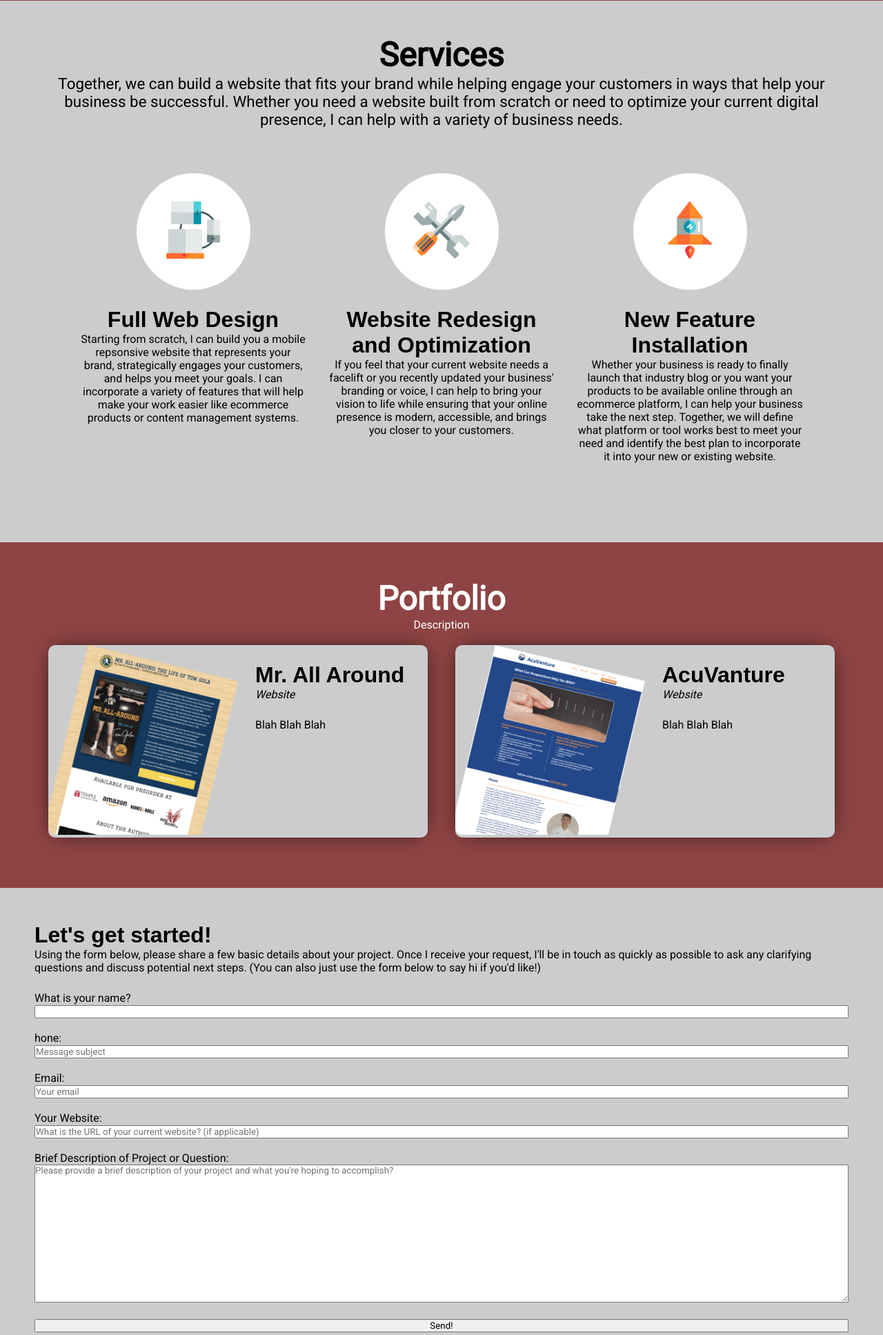
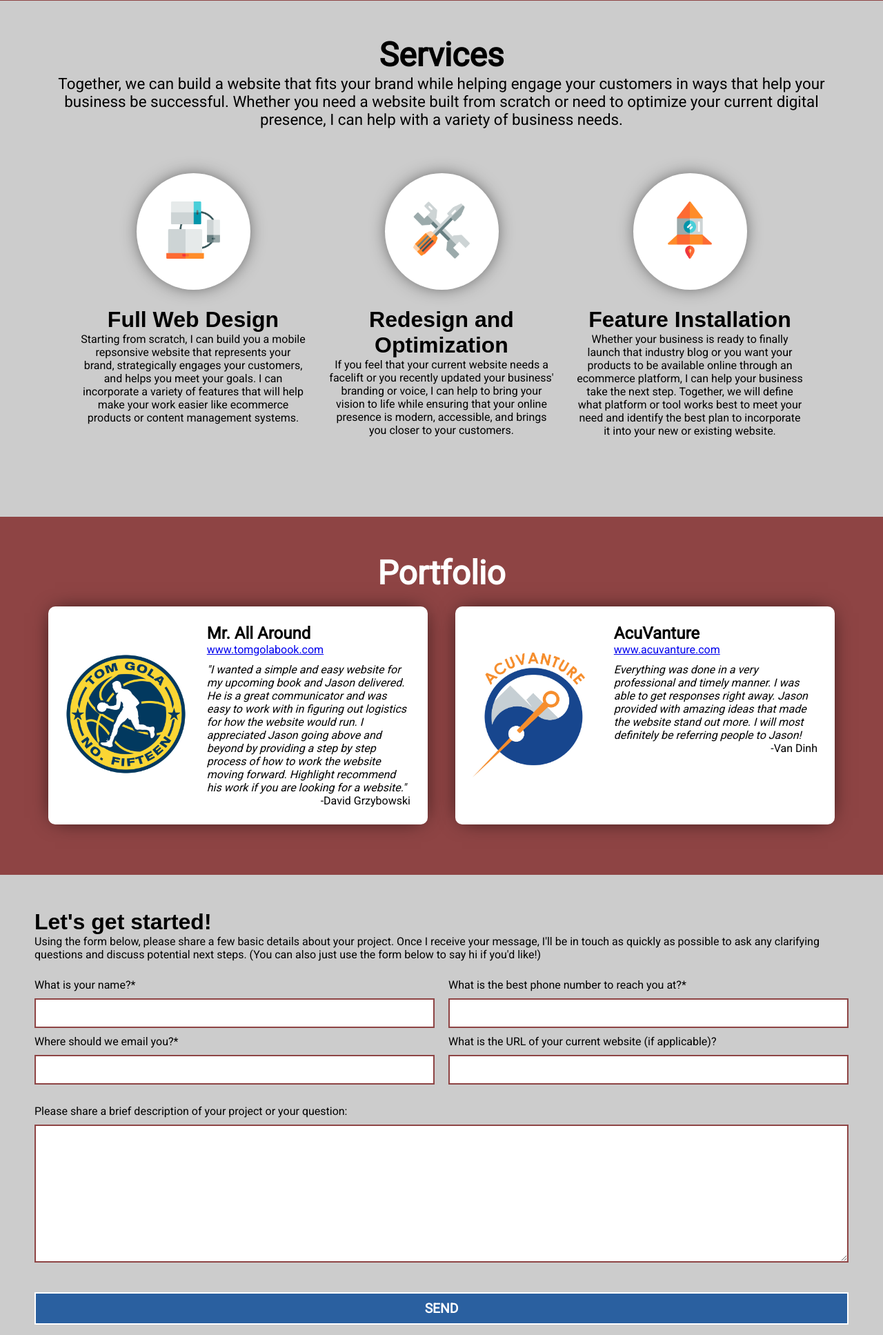
Before and after one commit to jasonbodman/portfolio-redesign, a PHP site: page / in a window 1280 px wide. Shown: the part 799-2734 px from the top of the page at 69% size. Run offline with PHP 8.4, Linux system fonts and the light colour scheme; some libraries are stand-ins or nearby versions; some web fonts are replaced.

Commit message:
update logos, icons, and footer content

```diff
--- a/css/styles.css
+++ b/css/styles.css
@@ -21,15 +21,11 @@
 }
 
 .left {
-  padding-left: 18px;
-  padding-right: 25%;
-  margin-right: 15%;
+  text-align: left;
 }
 
 .right {
-  padding-right: 18px;
-  padding-left: 25%;
-  margin-left: 15%;
+	text-align: right;
 }
 
 
@@ -100,6 +97,7 @@ section#services {
 	width: 50%;
 	height: auto;
 	margin: 0 auto;
+	box-shadow: 0px 0px 30px -10px black;
 }
 
 .service-description {
@@ -120,8 +118,9 @@ section#portfolio {
 
 .project-item {
 	width: 50%;
+	min-width: 550px;
 	text-align: left;
-	background-color: #ccc;
+	background-color: #fff;
 	color: #000;
 	box-shadow: 0px 0px 30px -10px black;
 	margin: 20px;
@@ -130,16 +129,17 @@ section#portfolio {
 }
 
 .project-image {
-	width: 50%;
+	width: 35%;
+	margin: auto 0px auto 20px;
 }
 
 .project-info {
-	width: 50%;
-	padding: 25px
+	width: 65%;
+	padding: 25px;
 }
 
-.project-description {
-	margin-top: 25px;
+.project-quote {
+	margin-top: 10px;
 }
 
 section#contact {
@@ -155,12 +155,49 @@ section#contact {
 
 }
 
+.input-block {
+	display: flex;
+}
+
+.input-item-left {
+	display: block;
+	margin-right: 20px;
+}
+
+.input-item-right {
+	display: block;
+}
+
 input {
-
+	width: 100%;
+	background-color: #fff;
+	color: #2a60a0;
+	padding: 10px 5px;
+	margin: 10px 0px;
+	font-size: 1rem;
+	border: 2px solid #8e4444;
 }
 
 textarea	{
+	width: 100%;
+	background-color: #fff;
+	color: #2a60a0;
+	padding: 10px 5px;
+	margin: 10px 0px;
+	font-size: 1rem;
+	border: 2px solid #8e4444;
+}
 
+input.submit {
+	width: 100%;
+	background-color: #2a60a0;
+	color: #fff;
+	padding: 10px 5px;
+	margin: 10px 0px;
+	font-size: 1.2rem;
+	border: 2px solid #fff;
+	text-transform: uppercase;
+	font-weight: bold;
 }
 
 footer {
@@ -230,8 +268,6 @@ img.service-image {
 }
 
 img.thumbnail {
-	margin-: 0px;
-	border-radius: 10px;
 }
 
 .project-info h2 {
--- a/index.html
+++ b/index.html
@@ -7,6 +7,7 @@
 		<meta charset="utf-8">
 
 		<!--Linked styles-->
+		<link rel="stylesheet" href="https://use.fontawesome.com/releases/v5.0.13/css/all.css" integrity="sha384-DNOHZ68U8hZfKXOrtjWvjxusGo9WQnrNx2sqG0tfsghAvtVlRW3tvkXWZh58N9jp" crossorigin="anonymous">
 		<link href="https://fonts.googleapis.com/css?family=Roboto|Zeyada" rel="stylesheet">
 
 		<!--Local styles-->
@@ -78,7 +79,7 @@
 							<img src="img/tools.png" class="service-image">
 						</div> <!--service-image-bg-->
 						<div class="service-description">
-							<h2>Website Redesign and Optimization</h2>
+							<h2>Redesign and Optimization</h2>
 							<p>If you feel that your current website needs a facelift or
 								you recently updated your business' branding or voice, I can
 								help to bring your vision to life while ensuring that	your
@@ -92,7 +93,7 @@
 							<img src="img/startup.png" class="service-image">
 						</div> <!--service-image-bg-->
 						<div class="service-description">
-							<h2>New Feature Installation</h2>
+							<h2>Feature Installation</h2>
 							<p>Whether your business is ready to finally launch that
 								industry blog or you want your products to be available online
 								through	an ecommerce platform, I can help your business take
@@ -107,57 +108,85 @@
 
 			<section id="portfolio" class="portfolio">
 				<h1 class="center">Portfolio</h1>
-				<p class="center">Description</p>
 				<div class="project-list">
 					<div class="project-item">
 						<div class="project-image">
-							<img class="thumbnail" src="img/tomgola_thumb.png">
+							<img class="thumbnail" src="img/golaLogo.png">
 						</div>
 						<div class="project-info">
-							<h2>Mr. All Around</h3>
-							<p><i>Website</i></p>
-							<p class="project-description">Blah Blah Blah</p>
-						</div>
-					</div>
+							<h3 class="robot">Mr. All Around</h3>
+							<p><a href="http://www.tomgolabook.com/">www.tomgolabook.com</a></p>
+							<p class="project-quote"><i>"I wanted a simple and easy website
+								for my upcoming book and Jason delivered. He is a great
+								communicator and was easy to work with in figuring out
+								logistics for how the website would run. I appreciated Jason
+								going above and beyond by providing a step by step process of
+								how to work the website moving forward. Highlight recommend his
+								work if you are looking for a website."</i></p>
+								<p class="right">-David Grzybowski</p>
+						</div> <!-- project-info -->
+					</div> <!-- project-item -->
 					<div class="project-item">
 						<div class="project-image">
-							<img class="thumbnail" src="img/acuvanture_thumb.png">
-						</div>
+							<img class="thumbnail" src="img/AcuVanture_logo.jpeg">
+						</div> <!-- project-image -->
 						<div class="project-info">
-							<h2>AcuVanture</h3>
-							<p><i>Website</i></p>
-							<p class="project-description">Blah Blah Blah</p>
-						</div>
-					</div>
-				</div>
+							<h3 class="robot">AcuVanture</h3>
+							<p><a href="http://www.acuvanture.com/">www.acuvanture.com</a></p>
+							<p class="project-quote"><i>Everything was done in a very
+								professional and timely manner. I was able to get responses
+								right away. Jason provided with amazing ideas that made the
+								website stand out more. I will most definitely be referring
+								people to Jason!</i></p>
+							<p class="right">-Van Dinh</p>
+						</div> <!-- project-info -->
+					</div> <!-- project-item -->
+				</div> <!-- project-list -->
+
 			</section>
 
 			<section class="contact" id="contact">
 		    <h2>Let's get started!</h2>
 		    <p class="robot">Using the form below, please share a few basic
-					details about your project. Once I receive your request, I'll be in
+					details about your project. Once I receive your message, I'll be in
 					touch as quickly as possible to ask any clarifying questions and
 					discuss potential next steps. (You can also just use the form below
 					to say hi if you'd like!)</p>
 		    <div class="contactform">
 		      <form method="post" class="form" action="contact_form.php">
 
-		        <label for="name">What is your name?</label>
-		        <br><input type="text" id="name" name="name"></br>
+						<div class="input-block">
+							<div class="input-item-left">
+				        <label for="name">What is your name?*</label>
+				        <br><input type="text" id="name" name="name"></br>
+							</div>
 
-						<br><label for="subject">hone:</label>
-		        <br><input type="text" id="subject" name="subject" placeholder="Message subject"></br>
+							<div class="input-item-right">
+								<label for="phone">What is the best phone number to reach you at?*</label>
+				        <br><input type="text" id="phone" name="phone"></br>
+							</div>
+						</div>
 
-		        <br><label for="email">Email:</label>
-		        <br><input type="text" id="email" name="email_address" placeholder="Your email"></br>
+						<div class="input-block">
+			        <div class="input-item-left">
+								<label for="email">Where should we email you?*</label>
+			        	<br><input type="text" id="email" name="email"></br>
+							</div>
 
-						<br><label for="website">Your Website:</label>
-						<br><input type="text" id="website" name="website" placeholder="What is the URL of your current website? (if applicable)"></br>
+							<div class="input-item-right">
+								<label for="website">What is the URL of your current website (if applicable)?</label>
+								<br><input type="text" id="website" name="website"></br>
+							</div>
+						</div>
 
-		        <br><label for="message">Brief Description of Project or Question:</label>
-		        <br><textarea id="message" name="message" placeholder="Please provide a brief description of your project and what you're hoping to accomplish?" style="height:200px;"></textarea></br>
+						<div class="input-item">
+							<br><label for="message">Please share a brief description of your project or your question:</label>
+			        <br><textarea id="message" name="message" style="height:200px;"></textarea></br>
+						</div>
 
-		        <br><input type="submit" value="Send!">
+		        <div class="input-item">
+							<br><input class="submit" type="submit" value="Send">
+						</div>
 		      </form>
 		    </div>
 		  </section>
@@ -171,14 +200,16 @@
 				</div> <!-- footer-left -->
 
 				<div class="footer-right">
-					<p>Jason Bodman
-						<br>hello@jasonbodman.com</br>
-						<br>
+					<h3 class="robot">Connect with me at:</h3>
+					<p><a href="mailto:hello@jasonbodman.com"><img src="img/mail.png"> hello@jasonbodman.com</a></p>
+					<p><a href="http://www.twitter.com/bodmand1"><img src="img/twitter.png"> @bodmand1</a></p>
+					<p><a href="http://www.github.com/jasonbodman/"><img src="img/github.png"> @jasonbodman</a></p>
 				</div> <!-- footer-right -->
 			</div> <!-- footer-top -->
 
 			<div class="footer-bottom center">
-				&copy; Jason Bodman, 2018. All rights reserved.
+				<p>&copy; Jason Bodman, 2018. All rights reserved.</p>
+				<p>All icons designed by Freepik from Flaticon.</p>
 			</div> <!-- footer-bottom -->
 
 		</footer>
```
Also changed, not shown: other parts of css/styles.css (+24 -4 lines), img/004-maintenance.png (added), img/015-flow.png (added), img/018-wrench.png (added), img/020-responsive.png (added), img/AcuVanture_logo.jpeg (added), img/github.png (added), img/golaLogo.png (added), img/mail.png (added), img/twitter.png (added).
